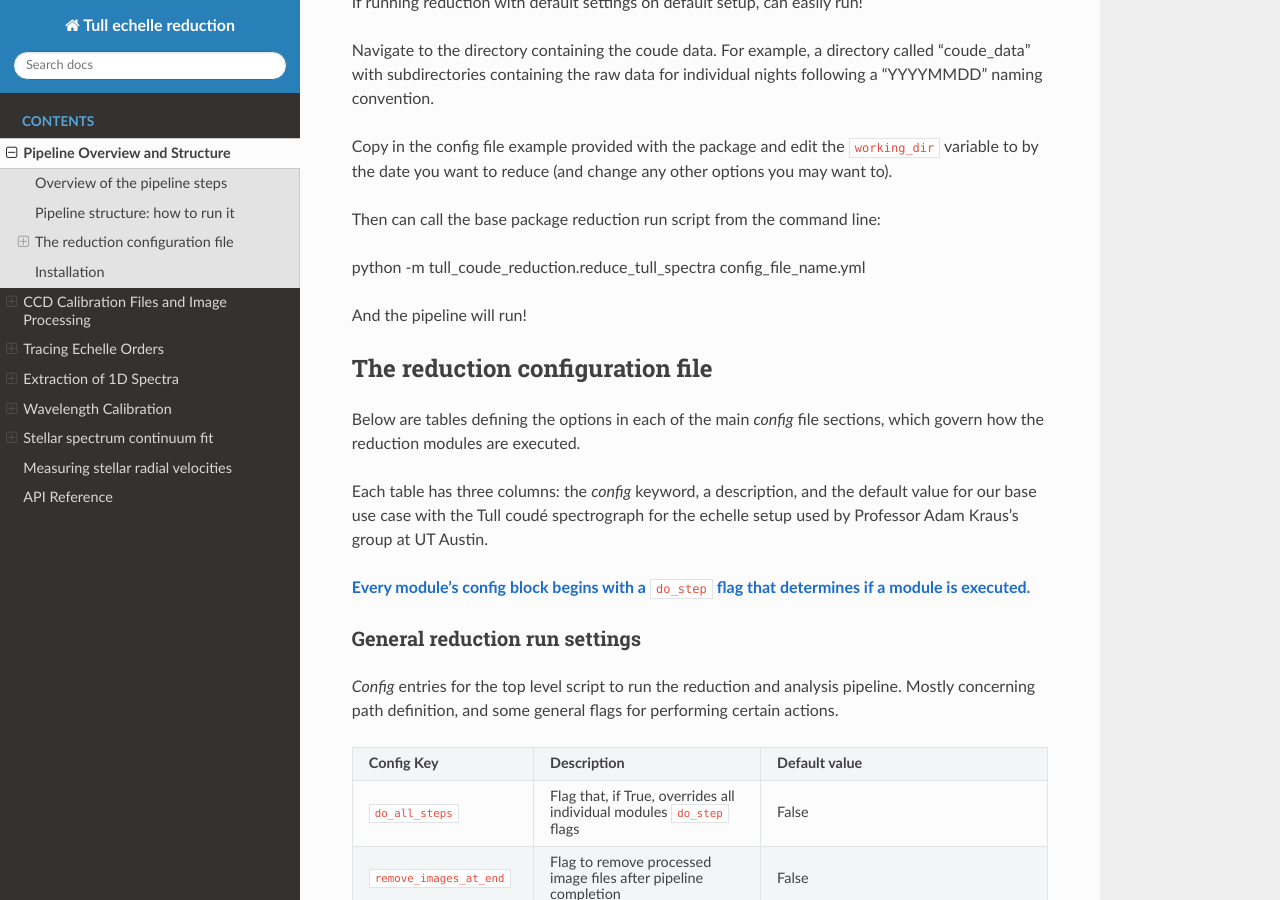
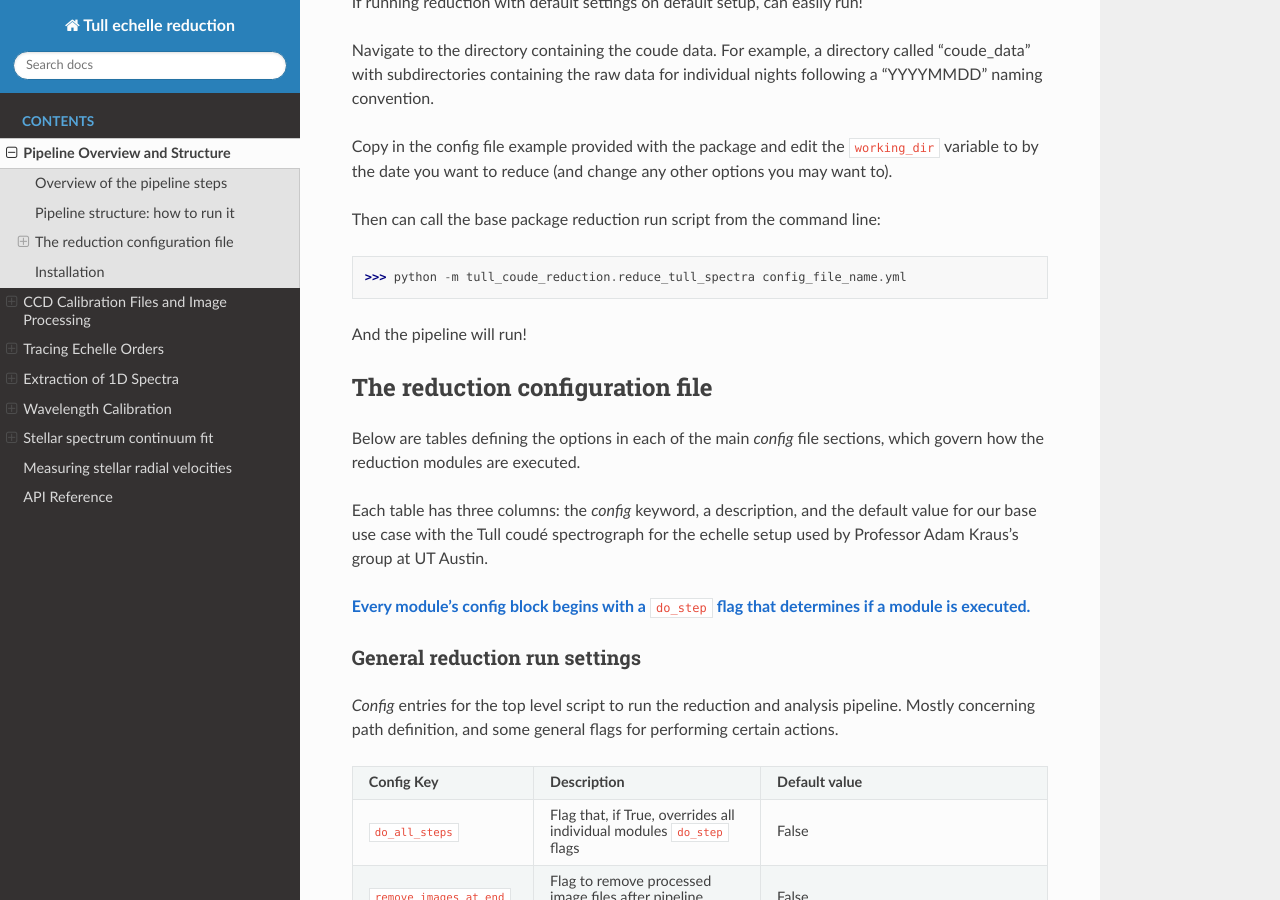
Before and after one commit to dkrolikowski/tull_coude_reduction, a Sphinx documentation site: the page built from docs/source/page_overview.rst, in a window 1280 px wide and 900 px high, scrolled down 1025 px. Built offline with Sphinx 7.4.7 and the Read the Docs theme 2.0.0, drawn with Linux system fonts in a browser that asks for light colours; pages that are not in the unit, such as notebooks, are missing from menus.

```diff
--- a/docs/source/page_overview.rst
+++ b/docs/source/page_overview.rst
@@ -44,7 +44,7 @@ Copy in the config file example provided with the package and edit the ``working
 
 Then can call the base package reduction run script from the command line:
 
-python -m tull_coude_reduction.reduce_tull_spectra config_file_name.yml
+>>> python -m tull_coude_reduction.reduce_tull_spectra config_file_name.yml
 
 And the pipeline will run!
 
--- a/docs/source/page_radial_velocity.rst
+++ b/docs/source/page_radial_velocity.rst
@@ -1,2 +1,4 @@
 Measuring stellar radial velocities
 ===================================
+
+Radial velocity documentation is coming...
```
